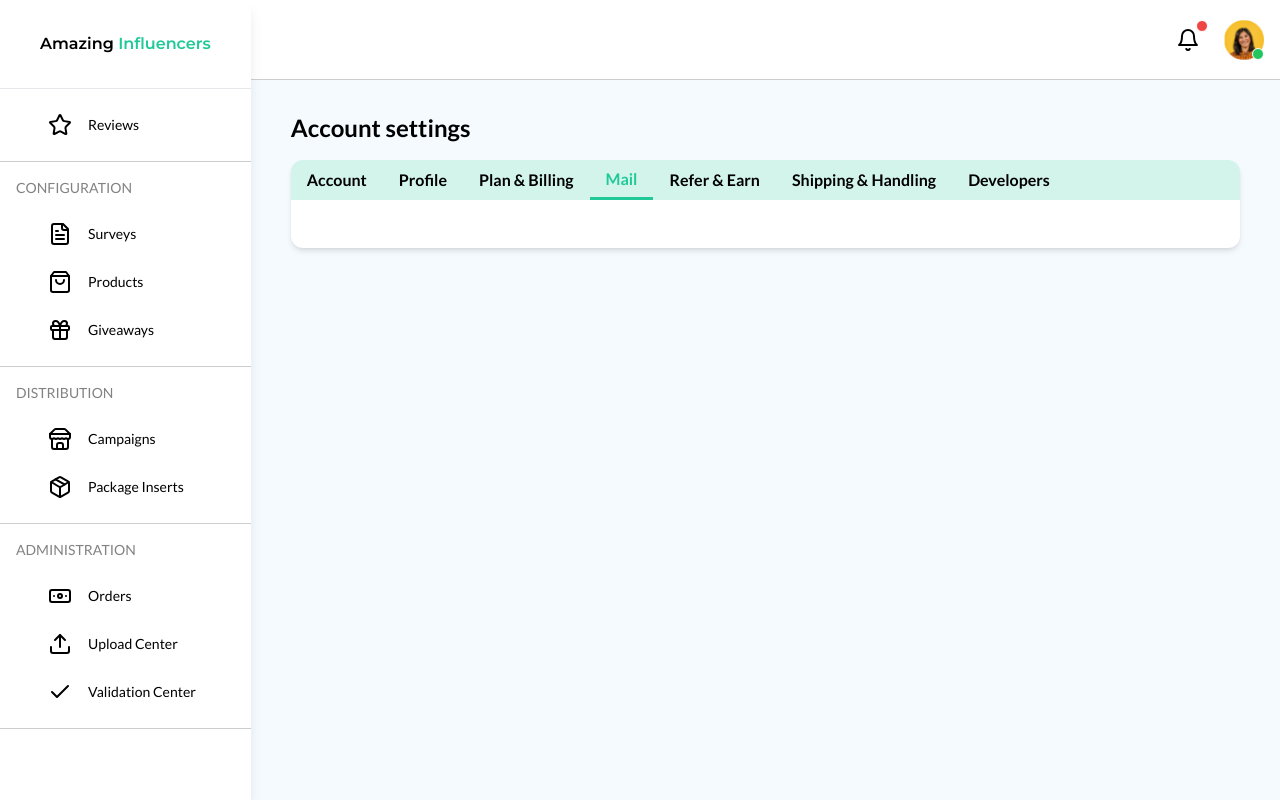
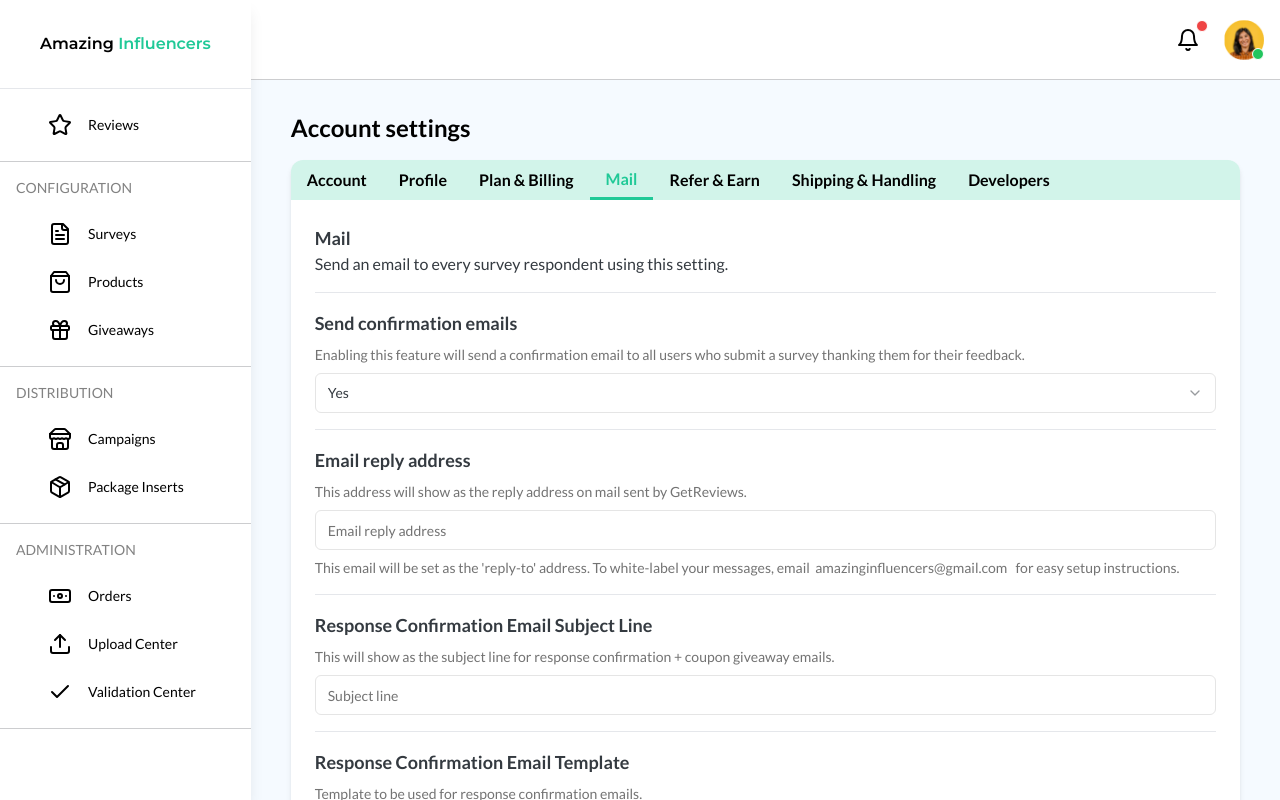
Before and after one commit to AjelmarMedina/amazing-influencers, a Next.js app: page /dashboard/settings/mail in a window 1280 px wide. Built offline with nearby package versions, Linux system fonts and the light colour scheme.

Commit message:
settings/mail

```diff
--- a/src/app/dashboard/settings/mail/page.tsx
+++ b/src/app/dashboard/settings/mail/page.tsx
@@ -1,5 +1,170 @@
+"use client";
+
+import { zodResolver } from "@hookform/resolvers/zod";
+import { Suspense } from "react";
+import { useForm } from "react-hook-form";
+import { z } from "zod";
+
+import { Button } from "@/components/ui/button";
+import { Form, FormControl, FormDescription, FormField, FormItem, FormLabel, FormMessage } from "@/components/ui/form";
+import { Input } from "@/components/ui/input";
+import {
+  Select,
+  SelectContent,
+  SelectItem,
+  SelectTrigger,
+  SelectValue,
+} from "@/components/ui/select";
+import { Textarea } from "@/components/ui/textarea";
+import Link from "next/link";
+
 export default function Page() {
   return (
-    <></>
+    <Suspense>
+      <AccountForm />
+    </Suspense>
   )
 }
+
+const formSchema = z.object({
+  confirmation: z
+    .enum(['true', 'false']).transform((value) => value === 'true')
+    .optional(),
+  replyAddress: z
+    .union([z.string().email(), z.string().min(4, "Too short"), z.string().length(0), z.string().max(256, "Too long")])
+    .optional()
+    .transform(e => e === "" ? undefined : e),
+  responseSubject: z
+    .union([z.string().min(4, "Too short"), z.string().length(0), z.string().max(512, "Too long")])
+    .optional()
+    .transform(e => e === "" ? undefined : e),
+  responseTemplate: z
+    .union([z.string().min(4, "Too short"), z.string().length(0)])
+    .optional()
+    .transform(e => e === "" ? undefined : e),
+})
+
+function AccountForm() {
+  const form = useForm<z.infer<typeof formSchema>>({
+    resolver: zodResolver(formSchema),
+    defaultValues: {
+      confirmation: true,
+      replyAddress: "",
+      responseSubject: "",
+      responseTemplate: "",
+    },
+  })
+
+  function onSubmit(values: z.infer<typeof formSchema>) {
+    // ✅ This will be type-safe and validated.
+    if (!(values.responseSubject && values.responseSubject)) return;
+    console.log(values)
+  }
+
+  return (
+    <Form {...form}>
+      <form onSubmit={form.handleSubmit(onSubmit)}>
+        <div>
+          <h2 className="font-bold text-lg">Mail</h2>
+          <p>
+            Send an email to every survey respondent using this setting.
+          </p>
+        </div>
+        <hr />
+        <FormField
+          control={form.control}
+          name="confirmation"
+          render={({ field }) => (
+            <FormItem>
+              <FormLabel className="font-bold text-lg">Send confirmation emails</FormLabel>
+              <FormDescription className="font-base">
+                Enabling this feature will send a confirmation email to all users who submit a survey thanking them for their feedback.
+              </FormDescription>
+              <Select onValueChange={field.onChange} defaultValue={`${field.value}`}>
+                <FormControl>
+                  <SelectTrigger>
+                    <SelectValue placeholder="Yes" />
+                  </SelectTrigger>
+                </FormControl>
+                <SelectContent>
+                  <SelectItem value="true">Yes</SelectItem>
+                  <SelectItem value="false">No</SelectItem>
+                </SelectContent>
+              </Select>
+              <FormMessage />
+            </FormItem>
+          )}
+        />
+        <hr />
+        <FormField
+          control={form.control}
+          name="replyAddress"
+          render={({ field }) => (
+            <FormItem>
+              <FormLabel className="font-bold text-lg">Email reply address</FormLabel>
+              <FormDescription className="font-base">
+                This address will show as the reply address on mail sent by GetReviews.
+              </FormDescription>
+              <FormControl>
+                <Input placeholder="Email reply address" {...field} />
+              </FormControl>
+              <FormDescription className="font-base text-sm">
+                This email will be set as the &apos;reply-to&apos; address. To white-label your messages, email &nbsp;
+                <Link href={"mailto:amazinginfluencers@gmail.com"}>amazinginfluencers@gmail.com</Link> &nbsp;
+                for easy setup instructions.
+              </FormDescription>
+              <FormMessage />
+            </FormItem>
+          )}
+        />
+        <hr />
+        <FormField
+          control={form.control}
+          name="responseSubject"
+          render={({ field }) => (
+            <FormItem>
+              <FormLabel className="font-bold text-lg">Response Confirmation Email Subject Line</FormLabel>
+              <FormDescription className="font-base">
+                This will show as the subject line for response confirmation + coupon giveaway emails.
+              </FormDescription>
+              <FormControl>
+                <Input placeholder="Subject line" {...field} />
+              </FormControl>
+              <FormMessage />
+            </FormItem>
+          )}
+        />
+        <hr />
+        <FormField
+          control={form.control}
+          name="responseTemplate"
+          render={({ field }) => (
+            <FormItem>
+              <FormLabel className="font-bold text-lg">Response Confirmation Email Template</FormLabel>
+              <FormDescription className="font-base">
+                Template to be used for response confirmation emails.
+              </FormDescription>
+              <FormControl>
+                <Textarea placeholder="Email template" {...field} />
+              </FormControl>
+              <FormDescription className="font-base text-sm">
+                Want to see what it looks like? &nbsp;
+                <Link href={"mailto:amazinginfluencers@gmail.com"}>Send a preview</Link> &nbsp;
+                to cbcsaif.uae@gmail.com.
+              </FormDescription>
+              <FormMessage />
+            </FormItem>
+          )}
+        />
+        <div className="space-x-4">
+          <Button type="submit">
+            Update
+          </Button>
+          <Button type="reset" onClick={() => {form.reset({}); form.reset({})}} variant={"outline"}>
+            Cancel
+          </Button>
+        </div>
+      </form>
+    </Form>
+  )
+}
```
